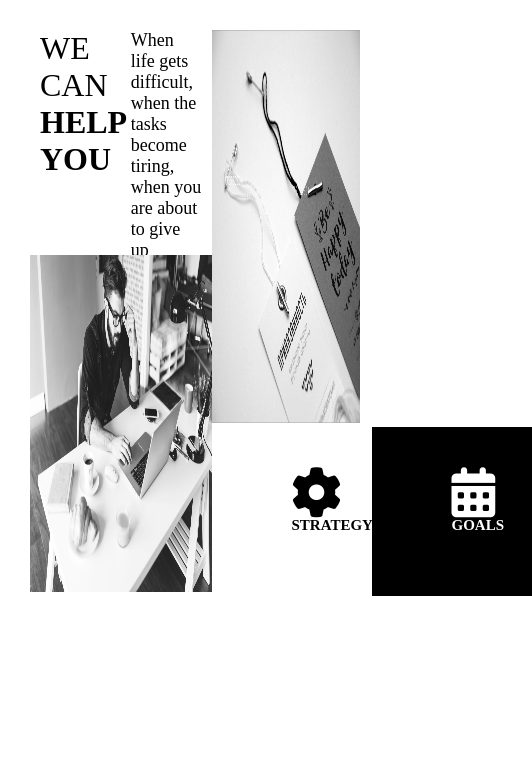
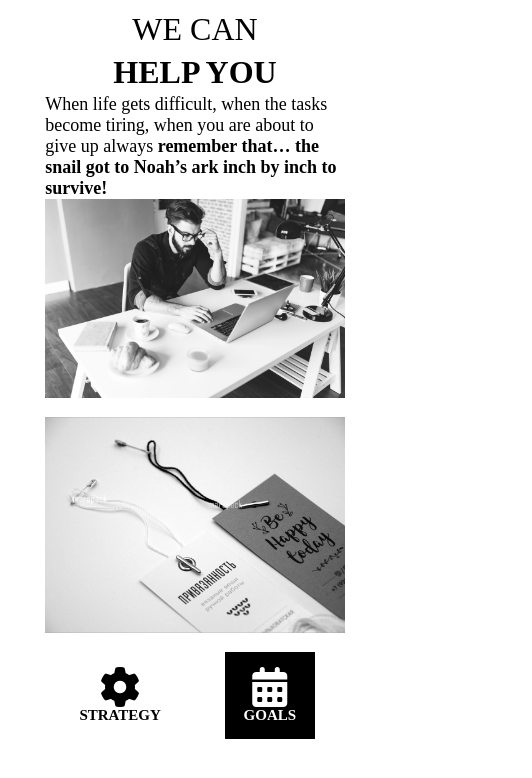
Before and after one commit to samirametin/Motivation-page, a plain HTML site: page index.html in a window 390 px wide. Shown: the whole page, 532 px wide, since content can reach past the window. Drawn offline with Linux system fonts and the light colour scheme.

Commit message:
main css and media queries

```diff
--- a/style.css
+++ b/style.css
@@ -5,7 +5,7 @@
 }
 .main{
     display: flex;
-    padding: 30px;
+    padding: 2%;
 }
 .texts{
     display: flex;
@@ -63,12 +63,54 @@
 }
 .fa-solid{
     font-size: 50px;
-    padding-bottom: 5%;
+
 }
 .icons p{
     font-size: 15px;
     font-weight: bolder;
 }
 .calendar, .setting{
-    padding: 40px 80px;
+    width: 50%;
+    text-align: center;
+    padding-top: 9%;
 }
+@media screen and (max-width: 760px) {
+    .main{
+        display:flex;
+        flex-direction: column;
+        align-items: center;
+    }
+    .left {
+        width: 80%;
+        margin-bottom: 5%;
+    }
+    .right{
+        width: 80%;
+    }
+    .label{
+        margin-bottom: 5%;
+    }
+    .icons{
+        display: flex;
+        justify-content: space-around;
+    }
+    .calendar, .setting{
+        width: 30%;
+        padding-top: 5%;
+        padding-bottom: 5%;
+    }
+    .fa-solid{
+        font-size: 40px;
+    }
+    .texts{
+        flex-direction: column;
+    }
+    .motivation_text, .description{
+        width: 100%;
+        padding: 0px;
+    }
+    .motivation_text h1, .motivation_text p{
+        display: block;
+        text-align: center;
+        padding: 1%;
+    }
```
